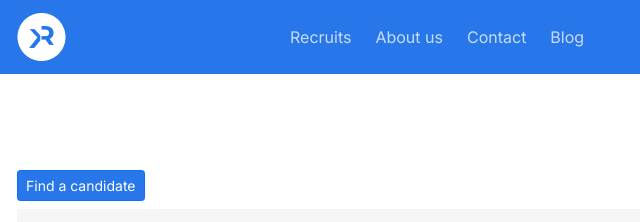
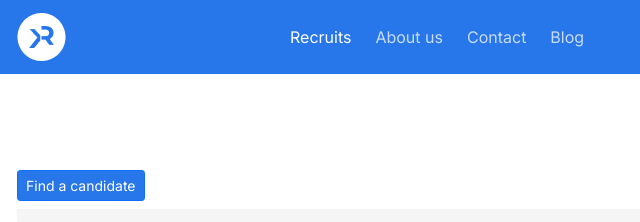
Before and after one commit to Meritdike/kodecamp-get-talent-project, a plain HTML site: page recruit-ex.html in a window 1280 px wide. Shown: the top 222 px of the page, 65-705 px from the left. Drawn offline with nearby package versions, Linux system fonts and the light colour scheme.

Commit message:
added active class

```diff
--- a/recruit-ex.html
+++ b/recruit-ex.html
@@ -24,7 +24,7 @@
                 <a class="nav-link ms-lg-4 mobile active" aria-current="page" href="home.html">Home</a>
               </li>
               <li class="nav-item">
-                <a class="nav-link ms-lg-4" href="recruit.html">Recruits</a>
+                <a class="nav-link ms-lg-4 active" aria-current="page" href="recruit.html">Recruits</a>
               </li>
               <li class="nav-item">
                 <a class="nav-link ms-lg-2" href="about-us-logged-in.html">About us</a>
```
Also changed, not shown: recruit.html (+1 -1 lines).
